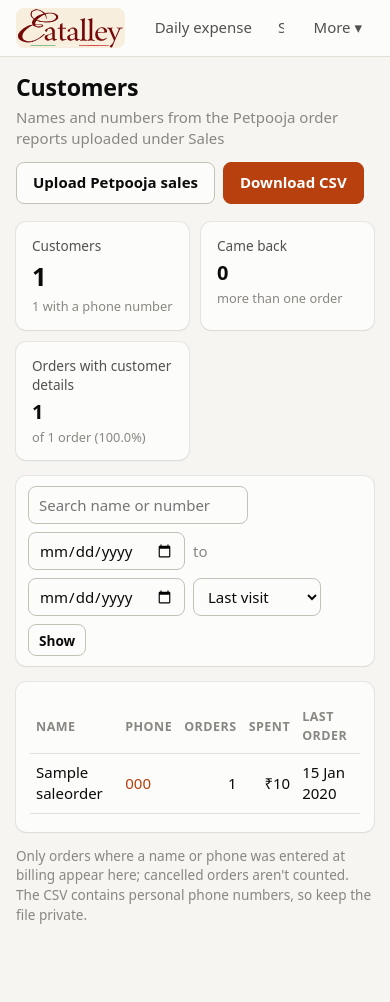
After one commit to ShadowSahil/Eatalley_management, a Django app: page /sales/customers/ in a window 390 px wide. The commit adds this page. Run offline with Django 5.2, Linux system fonts and the light colour scheme; a user stored in the database is signed in; tables that the repository leaves empty hold one stand-in row (values such as "Sample post").

Commit message:
Customers: names and numbers from the Petpooja order reports
- The order importer now keeps each bill's Customer Name and Customer
  Phone (phones cleaned to 10 digits: +91, leading 0 and Excel's ".0"
  removed). Re-uploading an export fills them in for those dates.
- New Customers page (main menu): one row per phone number (orders with
  only a name are grouped by name) with orders, total spent, first and
  last visit; search by name or number, date range, sort, and CSV
  download. Cancelled orders aren't counted.

Co-Authored-By: Claude Opus 5.5 <noreply@anthropic.com>

```diff
--- a/sales/importer.py
+++ b/sales/importer.py
@@ -35,6 +35,9 @@ ORDER_FIELDS = {
     "payment_mode": ["payment type", "payment mode", "payment method", "settlement mode", "mode of payment", "payment"],
     "payment_description": ["payment description", "payment details", "payment remarks"],
     "status": ["status", "order status"],
+    "customer_name": ["customer name", "customer", "guest name", "client name"],
+    "customer_phone": ["customer phone", "customer mobile", "customer number", "customer contact", "mobile", "mobile no",
+                       "mobile number", "phone", "phone no", "phone number", "contact no", "contact number"],
     "gross_amount": ["my amount", "sub total", "subtotal", "gross amount", "gross sales", "item total", "core amount"],
     "discount": ["discount", "total discount", "discount amount", "discounts"],
     "tax": ["total tax", "tax", "taxes", "gst", "total gst"],
@@ -281,6 +284,8 @@ def parse(rows, xls_datemode=None, fallback_date=None):
                 order_type=re.sub(r"\s*\(.*\)\s*$", "", str(g("order_type") or "")),
                 source=str(g("source") or ""),
                 payment_mode=str(g("payment_mode") or "Unknown").strip() or "Unknown",
+                customer_name=" ".join(str(g("customer_name") or "").split())[:100],
+                customer_phone=clean_phone(g("customer_phone")),
                 status=status,
                 is_cancelled=bool(re.search(r"cancel|void|reject|complimentary", status, re.I)),
                 gross_amount=to_decimal(g("gross_amount")),
@@ -312,6 +317,18 @@ def parse(rows, xls_datemode=None, fallback_date=None):
         for r in result.records:
             _settle_payments(r)
     return result
+
+
+def clean_phone(value):
+    """'+91 98765-43210', 9876543210.0 (from Excel), '09876543210' -> '9876543210'."""
+    if isinstance(value, float):
+        value = int(value)
+    digits = re.sub(r"\D", "", str(value or ""))
+    if len(digits) == 12 and digits.startswith("91"):
+        digits = digits[2:]
+    elif len(digits) == 11 and digits.startswith("0"):
+        digits = digits[1:]
+    return digits[:15] if len(digits) >= 8 else ""
 
 
 def _invoice(value):
--- a/sales/models.py
+++ b/sales/models.py
@@ -35,6 +35,8 @@ class SaleOrder(models.Model):
     order_type = models.CharField(max_length=50, blank=True)
     source = models.CharField(max_length=50, blank=True, help_text="Area / channel, e.g. Zomato, Swiggy")
     payment_mode = models.CharField(max_length=50, blank=True)
+    customer_name = models.CharField(max_length=100, blank=True)
+    customer_phone = models.CharField(max_length=15, blank=True, db_index=True, help_text="Digits only; Indian numbers without +91")
     status = models.CharField(max_length=30, blank=True)
     is_cancelled = models.BooleanField(default=False)
     gross_amount = models.DecimalField(max_digits=12, decimal_places=2, default=0)
--- a/sales/services.py
+++ b/sales/services.py
@@ -137,3 +137,26 @@ def sales_summary(period):
         "trend": trend,
         "days_with_sales": len(revenue),
     }
+
+
+def customer_list(start=None, end=None):
+    """Customers from the Petpooja order reports, one row per phone number.
+
+    Orders without a phone are grouped by name. Cancelled orders aren't counted.
+    The name shown is the latest one entered for that number.
+    """
+    qs = SaleOrder.objects.filter(is_cancelled=False).exclude(customer_name="", customer_phone="")
+    if start:
+        qs = qs.filter(date__gte=start)
+    if end:
+        qs = qs.filter(date__lte=end)
+    customers = {}
+    for o in qs.order_by("date", "time").only("date", "customer_name", "customer_phone", "total"):
+        key = o.customer_phone or f"name:{o.customer_name.lower()}"
+        c = customers.setdefault(key, {"name": "", "phone": o.customer_phone, "orders": 0, "spent": ZERO,
+                                       "first": o.date, "last": o.date})
+        c["name"] = o.customer_name or c["name"]
+        c["orders"] += 1
+        c["spent"] += o.total
+        c["last"] = o.date
+    return list(customers.values())
--- a/sales/urls.py
+++ b/sales/urls.py
@@ -7,5 +7,6 @@ app_name = "sales"
 urlpatterns = [
     path("", views.dashboard, name="dashboard"),
     path("upload/", views.upload, name="upload"),
+    path("customers/", views.customers, name="customers"),
     path("upload/<int:pk>/delete/", views.upload_delete, name="upload_delete"),
 ]
--- a/sales/views.py
+++ b/sales/views.py
@@ -1,14 +1,17 @@
+import csv
+
 from django import forms
 from django.contrib import messages
+from django.http import HttpResponse
 from django.shortcuts import get_object_or_404, redirect, render
 from django.urls import reverse
 from django.views.decorators.http import require_POST
 
-from core.periods import VIEW_CHOICES, get_period
+from core.periods import VIEW_CHOICES, get_period, parse_date
 
 from .importer import SalesImportError, import_file
-from .models import SalesUpload
-from .services import sales_summary
+from .models import SaleOrder, SalesUpload
+from .services import customer_list, sales_summary
 
 
 class UploadForm(forms.Form):
@@ -76,3 +79,49 @@ def upload_delete(request, pk):
     up.delete()  # cascades to the orders / item rows it created
     messages.success(request, f"Removed {up.original_name} and its {n} rows.")
     return redirect("sales:upload")
+
+
+CUSTOMER_SORTS = {
+    "recent": ("Last visit", lambda c: (c["last"], c["orders"]), True),
+    "orders": ("Most orders", lambda c: (c["orders"], c["spent"]), True),
+    "spent": ("Most spent", lambda c: (c["spent"], c["orders"]), True),
+    "name": ("Name", lambda c: (c["name"].lower(), c["phone"]), False),
+}
+
+
+def customers(request):
+    """Customer names and numbers from the uploaded Petpooja order reports."""
+    start, end = parse_date(request.GET.get("start")), parse_date(request.GET.get("end"))
+    q = request.GET.get("q", "").strip()
+    sort = request.GET.get("sort") if request.GET.get("sort") in CUSTOMER_SORTS else "recent"
+    rows = customer_list(start, end)
+    if q:
+        digits = "".join(ch for ch in q if ch.isdigit())
+        rows = [c for c in rows if q.lower() in c["name"].lower() or (digits and digits in c["phone"])]
+    _, key, reverse_ = CUSTOMER_SORTS[sort]
+    rows.sort(key=key, reverse=reverse_)
+
+    if request.GET.get("format") == "csv":
+        resp = HttpResponse(content_type="text/csv")
+        resp["Content-Disposition"] = 'attachment; filename="eatalley-customers.csv"'
+        w = csv.writer(resp)
+        w.writerow(["Name", "Phone", "Orders", "Total spent", "First order", "Last order"])
+        for c in rows:
+            w.writerow([c["name"], c["phone"], c["orders"], c["spent"], c["first"], c["last"]])
+        return resp
+
+    orders = SaleOrder.objects.filter(is_cancelled=False)
+    if start:
+        orders = orders.filter(date__gte=start)
+    if end:
+        orders = orders.filter(date__lte=end)
+    return render(request, "sales/customers.html", {
+        "customers": rows,
+        "with_phone": sum(1 for c in rows if c["phone"]),
+        "repeat": sum(1 for c in rows if c["orders"] > 1),
+        "orders_total": orders.count(),
+        "orders_with_customer": orders.exclude(customer_name="", customer_phone="").count(),
+        "sorts": [(k, v[0]) for k, v in CUSTOMER_SORTS.items()],
+        "f": {"start": start, "end": end, "q": q, "sort": sort},
+        "filtered": any([start, end, q]),
+    })
--- a/templates/base.html
+++ b/templates/base.html
@@ -16,11 +16,12 @@
     <a class="logo" href="{% url 'home' %}"><img src="{% static 'img/logo-wordmark.svg' %}" alt="Eatalley" width="111" height="40"></a>
     <nav class="nav">
       <a href="{% url 'expenses:entry' %}" class="{% if section == 'expenses' and url_name == 'entry' %}active{% endif %}">Daily expense</a>
-      <a href="{% url 'sales:dashboard' %}" class="{% if section == 'sales' %}active{% endif %}">Sales</a>
+      <a href="{% url 'sales:dashboard' %}" class="{% if section == 'sales' and url_name != 'customers' %}active{% endif %}">Sales</a>
       <a href="{% url 'inventory:list' %}" class="{% if section == 'inventory' %}active{% endif %}">Inventory</a>
       <a href="{% url 'fixedcosts:index' %}" class="{% if section == 'fixedcosts' %}active{% endif %}">Fixed costs</a>
       <a href="{% url 'reports:pnl' %}" class="{% if section == 'reports' %}active{% endif %}">P&amp;L</a>
       <a href="{% url 'payroll:index' %}" class="{% if section == 'payroll' %}active{% endif %}">Staff</a>
+      <a href="{% url 'sales:customers' %}" class="{% if url_name == 'customers' %}active{% endif %}">Customers</a>
     </nav>
     <details class="more">
       <summary>More ▾</summary>
--- /dev/null
+++ b/templates/sales/customers.html
@@ -0,0 +1,46 @@
+{% extends "base.html" %}
+{% block title %}Customers{% endblock %}
+{% block content %}
+<div class="page-head">
+  <div><h1>Customers</h1><div class="sub">Names and numbers from the Petpooja order reports uploaded under Sales</div></div>
+  <div class="actions">
+    <a class="btn" href="{% url 'sales:upload' %}">Upload Petpooja sales</a>
+    <a class="btn btn-primary" href="{% query format='csv' %}">Download CSV</a>
+  </div>
+</div>
+
+<div class="stats">
+  <div class="stat hero"><div class="label">{% if filtered %}Matching customers{% else %}Customers{% endif %}</div><div class="value">{{ customers|length }}</div><div class="hint">{{ with_phone }} with a phone number</div></div>
+  <div class="stat"><div class="label">Came back</div><div class="value">{{ repeat }}</div><div class="hint">more than one order</div></div>
+  <div class="stat"><div class="label">Orders with customer details</div><div class="value">{{ orders_with_customer }}</div><div class="hint">of {{ orders_total }} order{{ orders_total|pluralize }}{% if orders_total %} ({{ orders_with_customer|pct:orders_total }}){% endif %}</div></div>
+</div>
+
+<form method="get" class="period">
+  <input name="q" value="{{ f.q }}" placeholder="Search name or number" style="max-width:220px">
+  <input type="date" name="start" value="{{ f.start|date:'Y-m-d' }}" aria-label="Orders from">
+  <span class="muted">to</span>
+  <input type="date" name="end" value="{{ f.end|date:'Y-m-d' }}" aria-label="Orders to">
+  <select name="sort" aria-label="Sort by">{% for k, label in sorts %}<option value="{{ k }}" {% if f.sort == k %}selected{% endif %}>{{ label }}</option>{% endfor %}</select>
+  <button class="btn btn-sm" type="submit">Show</button>
+  {% if filtered %}<a class="btn btn-sm" href="?">Clear</a>{% endif %}
+</form>
+
+<div class="card">
+  <div class="table-wrap"><table>
+    <thead><tr><th>Name</th><th>Phone</th><th class="num">Orders</th><th class="num">Spent</th><th class="hide-sm">First order</th><th>Last order</th></tr></thead>
+    <tbody>
+    {% for c in customers %}
+      <tr>
+        <td>{{ c.name|default:"—" }}</td>
+        <td>{% if c.phone %}<a href="tel:{{ c.phone }}">{{ c.phone }}</a>{% else %}<span class="muted">—</span>{% endif %}</td>
+        <td class="num">{{ c.orders }}</td>
+        <td class="num">{{ c.spent|inr }}</td>
+        <td class="hide-sm">{{ c.first|date:"d M Y" }}</td>
+        <td>{{ c.last|date:"d M Y" }}</td>
+      </tr>
+    {% empty %}<tr><td colspan="6" class="empty">{% if filtered %}No customers match.{% else %}No customer details yet. Upload Petpooja <strong>Order Report</strong> exports under Sales; orders billed with a customer name or phone show up here.{% endif %}</td></tr>{% endfor %}
+    </tbody>
+  </table></div>
+</div>
+<p class="muted" style="font-size:.85rem">Only orders where a name or phone was entered at billing appear here; cancelled orders aren't counted. The CSV contains personal phone numbers, so keep the file private.</p>
+{% endblock %}
```
Also changed, not shown: sales/tests.py (+38 -5 lines), README.md, sales/migrations/0004_customer_details.py (added).
